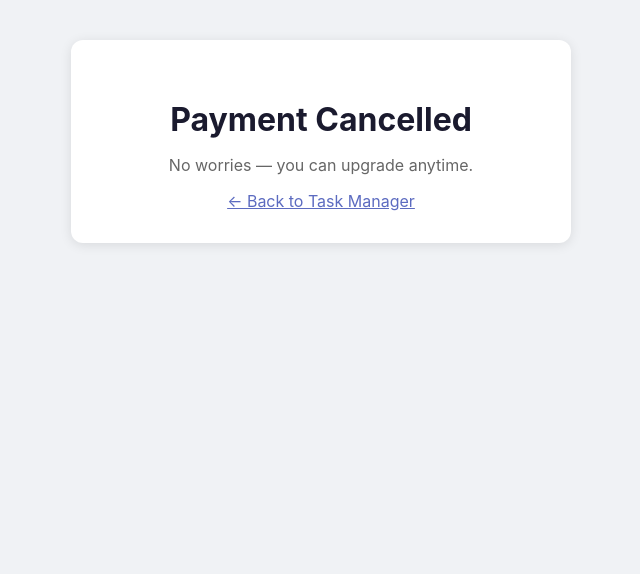
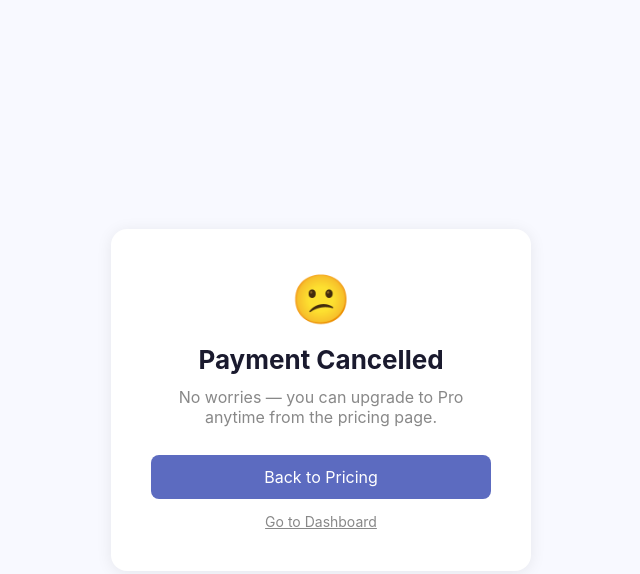
Before and after one commit to Nachiie31/task-manager, a website: page public/cancel.html in a window 1280 px wide. Shown: the whole page, without its empty margins (319-959 px from the left). Drawn offline with Linux system fonts and the light colour scheme.

Commit message:
fix success and cancel page redirects

```diff
--- a/public/cancel.html
+++ b/public/cancel.html
@@ -6,10 +6,14 @@
   <link rel="stylesheet" href="style.css"/>
 </head>
 <body>
-  <div class="container" style="text-align:center; padding-top: 60px;">
-    <h1>Payment Cancelled</h1>
-    <p style="margin: 16px 0; color: #666;">No worries — you can upgrade anytime.</p>
-    <a href="/" style="color: #5c6bc0;">← Back to Task Manager</a>
+  <div class="auth-container">
+    <div class="auth-box" style="text-align:center;">
+      <div style="font-size:48px; margin-bottom:16px;">😕</div>
+      <h1 style="margin-bottom:12px;">Payment Cancelled</h1>
+      <p style="color:#888; margin-bottom:28px;">No worries — you can upgrade to Pro anytime from the pricing page.</p>
+      <a href="pricing.html" class="btn-primary" style="display:block; text-decoration:none; text-align:center; margin-bottom:12px;">Back to Pricing</a>
+      <a href="dashboard.html" style="font-size:14px; color:#888;">Go to Dashboard</a>
+    </div>
   </div>
 </body>
 </html>
```
Also changed, not shown: public/success.html (+11 -8 lines).
